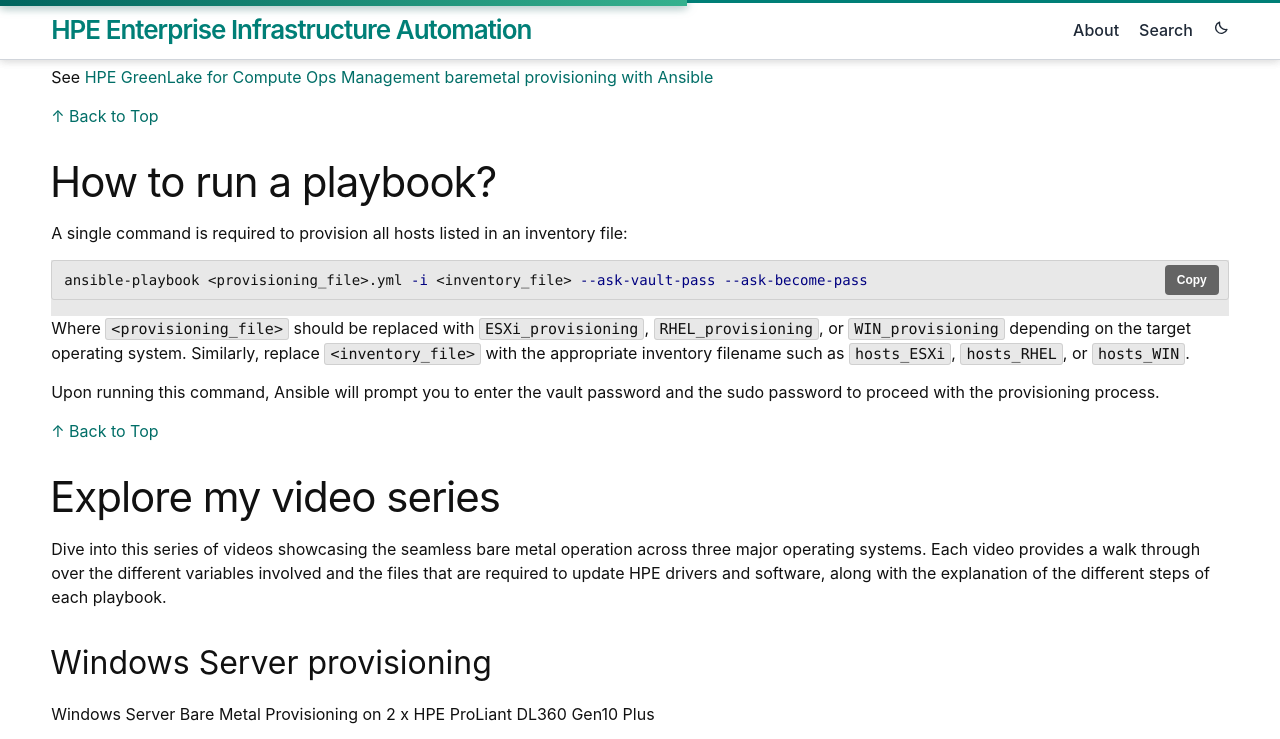
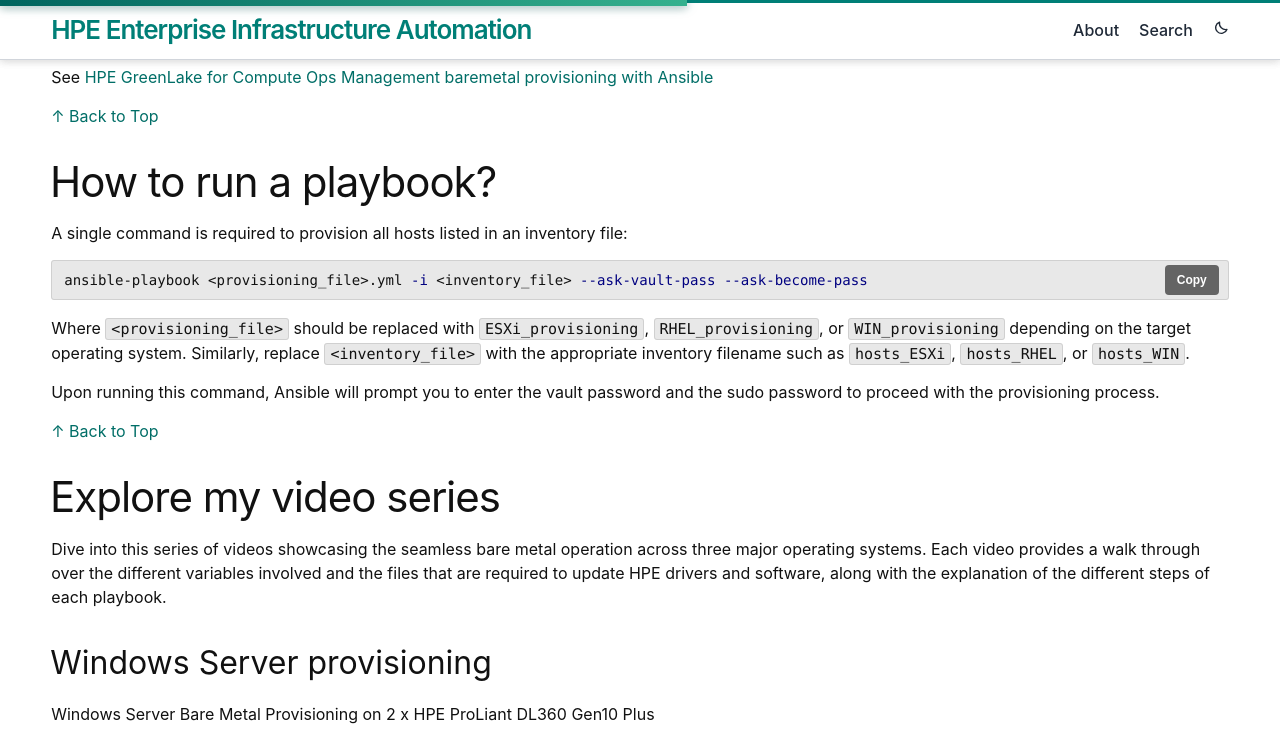
Before and after one commit to jullienl/jullienl.github.io, a Jekyll site: the page built from _posts/2024-03-30-Baremetal provisioning COM Ansible.md, in a window 1280 px wide and 1400 px high, scrolled down 3038 px. Shown: the top 739 px of the window. Built offline with Jekyll 4.4.1, drawn with Linux system fonts in a browser that asks for light colours; comment, search, counter and statistics services are not loaded; grey boxes are pictures that could not be loaded.

Commit message:
Fix light theme code blocks

```diff
--- a/assets/css/style.scss
+++ b/assets/css/style.scss
@@ -1833,3 +1833,8 @@ body.translated-rtl {
 [data-theme="light"] .post-content :is(p, li, td, dd, blockquote) a:not(.lightbox-image):not(.home-card a) {
   color: #006e67 !important;
 }
+
+/* Code blocks: only the code itself is grey; the outer wrapper would show a strip from the inner margin */
+[data-theme="light"] div.highlighter-rouge {
+  background-color: transparent !important;
+}
```
